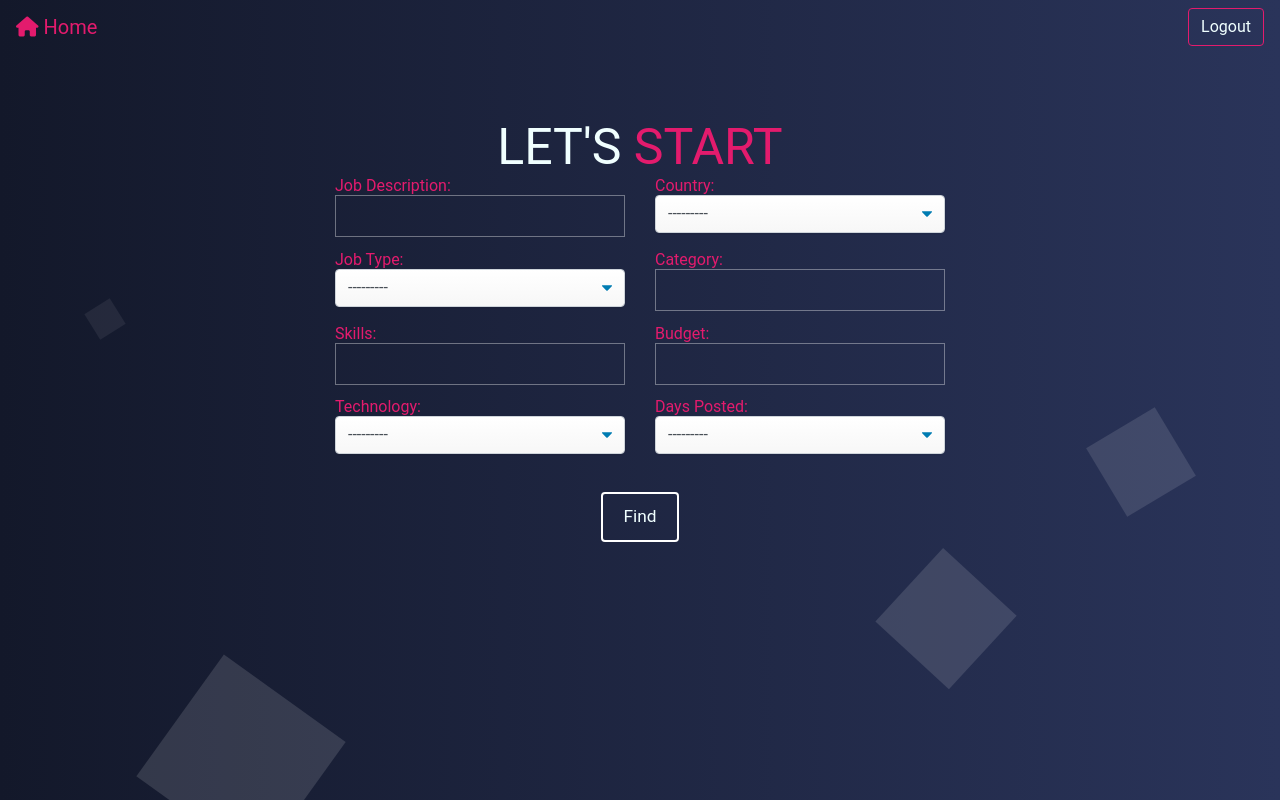
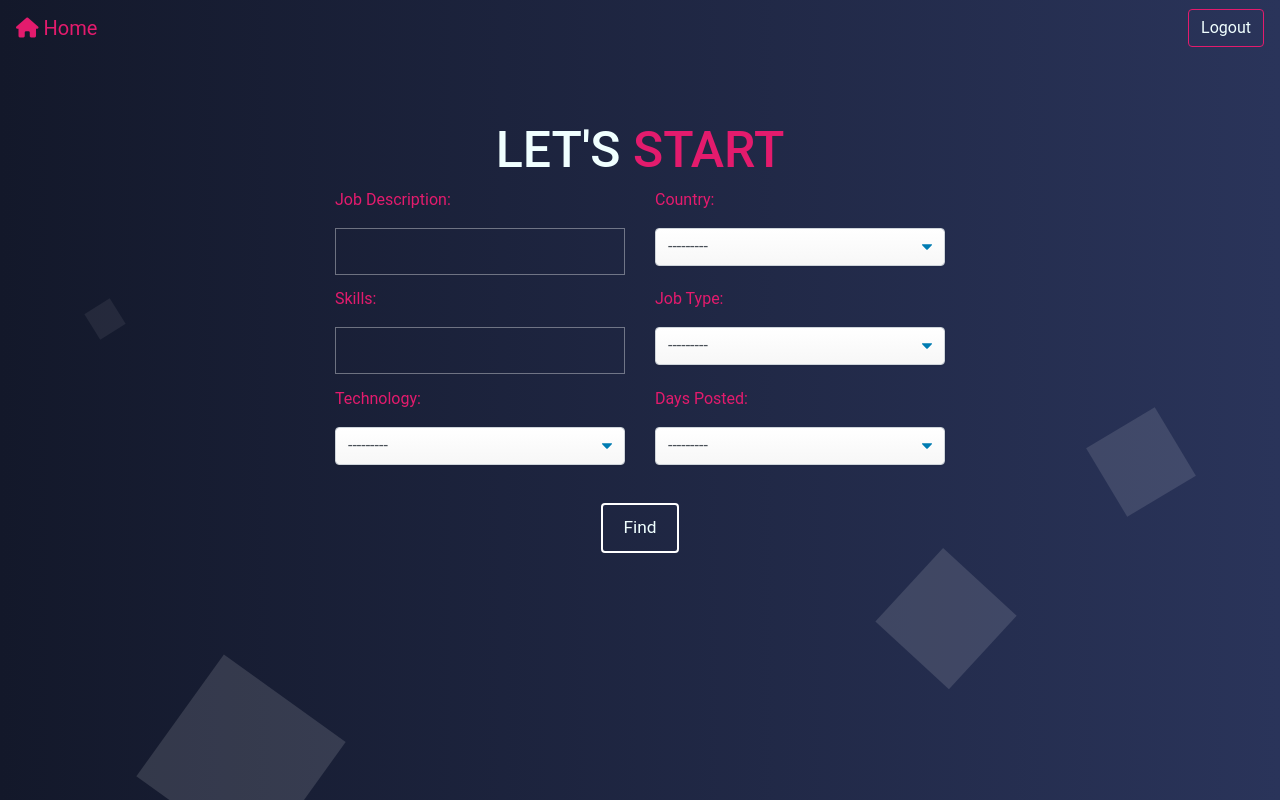
Before and after one commit to Bryan13133/jobFinder, a Django app: page /filters/ in a window 1280 px wide. Run offline with Django 3.2, Linux system fonts and the light colour scheme; the visitor is signed in with stand-in values (Sample User, id 1); some libraries are stand-ins or nearby versions.

Commit message:
Jobs Result

```diff
--- a/filters/forms.py
+++ b/filters/forms.py
@@ -20,9 +20,7 @@ class FiltersForm(forms.ModelForm):
             'jobDescription',
             'country',
             'jobType',
-            'category',
             'skills',
-            'budget',
             'daysPosted',
             'technology'
         ]
@@ -30,9 +28,7 @@ class FiltersForm(forms.ModelForm):
             'jobDescription': 'Job Description',
             'country': 'Country',
             'jobType': 'Job Type',
-            'category': 'Category',
             'skills': 'Skills',
-            'budget': 'Budget',
             'daysPosted': 'Days Posted',
             'technology':  'Technology'
         }
@@ -42,7 +38,6 @@ class FiltersForm(forms.ModelForm):
             'jobType':        forms.Select(attrs={'class': 'select-css'}),
             'category':       forms.TextInput(attrs={'class': 'text'}),
             'skills':         forms.TextInput(attrs={'class': 'text'}),
-            'budget':         forms.TextInput(attrs={'class': 'text'}),
             'daysPosted':     forms.Select(attrs={'class': 'select-css'}),
             'technology':     forms.Select(attrs={'class': 'select-css'}),
         }
--- a/filters/models.py
+++ b/filters/models.py
@@ -3,16 +3,13 @@ from django_countries.fields import CountryField
 from django.core.exceptions import ValidationError
 
 jobChoices = (('FT','Fulltime'),('PT','Part Time'),('C','Contract'),('I','Internship'),('T','Temporary'),)
-dayChoices = (('1','1'),('3','3'),('5','5'),('7','7'),('14','14'))
+dayChoices = (('7','7'),('14','14'),('30','30'))
 techChoices = (('J','Java'),('C','C'),('P','Python'),('C++','C++'),('VB','Visual Basic'),('JS','Javascript'),('C#','C#'),('PH','PHP'),('SQ','SQL'),('OC','Objective-c'),('G','Go'),('SF','Swift'),('R','Ruby'))
-
 
 class Filters(models.Model):
     jobDescription = models.CharField(max_length=120)
     country        = CountryField(blank=False)
     jobType        = models.CharField(max_length=120,choices=jobChoices,blank=False)
-    category       = models.CharField(max_length=120,blank=False)
     skills         = models.CharField(max_length=120,blank=False)
-    budget         = models.CharField(max_length=120,blank=False)
     daysPosted     = models.CharField(max_length=120,choices=dayChoices,blank=False)
     technology     = models.CharField(max_length=120,choices=techChoices,blank=False)
--- a/filters/templates/filters.html
+++ b/filters/templates/filters.html
@@ -3,15 +3,9 @@
 <nav class="navbar navbar-light bg-light justify-content-between" style="background: linear-gradient(to left,#2a345a,#13182a);">
     <a  href="{% url 'filters'%}" class="navbar-brand" style="color: #e31b6d"><i class="fas fa-home"></i> Home</a>
     <a href="{% url 'logout'%}" class="btn btn-outline-success my-2 my-sm-0 "  style="color: azure; border-color: #e31b6d; ">Logout</a>
+
   </nav>
-  <div class="pos-f-t">
-    <div class="collapse" id="navbarToggleExternalContent">
-        <div class="bg-dark p-4">
-          <h4 class="text-white">Collapsed content</h4>
-          <span class="text-muted">Toggleable via the navbar brand.</span>
-        </div>
-      </div>
-  </div>
+
 <div style=" width:100%;" id="filters">
     <h3 style="margin-top: 5%; text-transform: uppercase; text-align: center;" >  Let's<span style="color:#e31b6d;"> Start</span></h3>
    <form method="post" id="filtersForm">
@@ -38,24 +32,6 @@
         <div class="col-md-3">
             <div class="row">
                <div class="col-md-12">
-                   <label for="keyWord" style="color:#e31b6d;">{{form.jobType.label_tag}}</label>
-                   {{form.jobType}}
-               </div>
-            </div>
-           </div>
-           <div class="col-md-3">
-               <div class="row">
-                   <div class="col-md-12">
-                       <label for="area" style="color:#e31b6d;">{{form.category.label_tag}}</label>
-                       {{form.category}}
-                   </div>
-                </div>
-           </div>
-       </div>
-       <div class="row justify-content-center "style="margin-right: 0px;margin-left: 0px;margin-top:1%;">
-           <div class="col-md-3">
-            <div class="row">
-               <div class="col-md-12">
                    <label for="keyWord" style="color:#e31b6d;">{{form.skills.label_tag}}</label>
                    {{form.skills}}
                </div>
@@ -64,11 +40,12 @@
            <div class="col-md-3">
             <div class="row">
                <div class="col-md-12">
-                       <label for="area" style="color:#e31b6d;">{{form.budget.label_tag}}</label>
-                       {{form.budget}}
+                   <label for="keyWord" style="color:#e31b6d;">{{form.jobType.label_tag}}</label>
+                   {{form.jobType}}
                </div>
             </div>
            </div>
+
        </div>
        <div class="row justify-content-center "style="margin-right: 0px;margin-left: 0px;margin-top:1%;">
            <div class="col-md-3">
--- a/filters/views.py
+++ b/filters/views.py
@@ -18,7 +18,7 @@ def filters(request):
             response = requestGit(data=gitData)
             if(response):
                 data = response.json()
-                return render(request,'joblist.html',{'data':data})
+                return render(request,'jobs.html',{'data':data})
             else:
                 form = FiltersForm()
                 context = {
@@ -47,3 +47,6 @@ def requestGit(data):
 def logoutApp(request):
     logout(request)
     return redirect('home1')
+
+def jobs(request):
+    return render(request,'jobs.html')
--- a/myportfolio/templates/base.html
+++ b/myportfolio/templates/base.html
@@ -27,8 +27,8 @@
             $('#title').text(t);
             $('#company').text(c);
             $('#location').text(l);
+            $('#logoModal').attr("src", cl);
             $('#desc').html(d);
-            $('#logoModal').attr("src", cl);
             $('#apply').html(a);
             $('#job').show();
         }
@@ -43,39 +43,19 @@
     <meta name="viewport" content="width=device-width, initial-scale=1.0">
     <style>
 
-html, body, div, span, applet, object, iframe, h1, h2, h3, h4, h5, h6, p, blockquote, pre, a, abbr, acronym, address, big, cite, code, del, dfn, em, img, ins, kbd, q, s, samp, small, strike, strong, sub, sup, tt, var, b, u, i, dl, dt, dd, ol, nav ul, nav li, fieldset, form, label, legend, table, caption, tbody, tfoot, thead, tr, th, td, article, aside, canvas, details, embed, figure, figcaption, footer, header, hgroup, menu, nav, output, ruby, section, summary, time, mark, audio, video {
-  margin: 0;
-  padding: 0;
-  border: 0;
-  font-size: 100%;
-  font: inherit;
-  vertical-align: baseline;
-}
-.btn-outline-success:hover{background-color:#e31b6d;}
-article, aside, details, figcaption, figure, footer, header, hgroup, menu, nav, section {
-  display: block;
-}
 
-ol, ul {
-  list-style: none;
-  margin: 0px;
-  padding: 0px;
-}
-
-blockquote, q {
-  quotes: none;
-}
-
-blockquote:before, blockquote:after, q:before, q:after {
-  content: '';
-  content: none;
-}
-
-table {
-  border-collapse: collapse;
-  border-spacing: 0;
-}
-
+.btn-outline-success{color: azure;border-color:#e31b6d}
+.btn-outline-success:hover{color:azure;background-color:#e31b6d;border-color:#e31b6d}
+.btn-outline-success.focus,
+.btn-outline-success:focus{box-shadow:0 0 0 .2rem #e31b6d}
+.btn-outline-success.disabled,
+.btn-outline-success:disabled{color:azure;background-color:transparent}
+.btn-outline-success:not(:disabled):not(.disabled).active,
+.btn-outline-success:not(:disabled):not(.disabled):active,.show>
+.btn-outline-success.dropdown-toggle{color:azure;background-color:#e31b6d;border-color:#e31b6d}
+.btn-outline-success:not(:disabled):not(.disabled).active:focus,
+.btn-outline-success:not(:disabled):not(.disabled):active:focus,.show>
+.btn-outline-success.dropdown-toggle:focus{box-shadow:0 0 0 .2rem #e31b6d}
 /*-- start editing from here --*/
 a {
   text-decoration: none;
@@ -130,36 +110,12 @@ a {
   vertical-align: top;
 }
 
-/* vertical align top */
-nav.vertical ul li {
-  display: block;
-}
-
-/* vertical menu */
-nav.horizontal ul li {
-  display: inline-block;
-}
-
-/* horizontal menu */
-img {
-  max-width: 100%;
-}
-
 /*-- end reset --*/
 body {
 
   font-family: 'Roboto', sans-serif;
 }
 
-h1 {
-  font-size: 3em;
-  text-align: center;
-  color: #fff;
-  font-weight: 100;
-  text-transform: capitalize;
-  letter-spacing: 4px;
-  font-family: 'Roboto', sans-serif;
-}
 
 /*-- main --*/
 .main-w3layouts {
@@ -799,7 +755,6 @@ border-radius: .25rem;
 max-width: 100%;
 box-sizing: border-box;
 height: calc(1.5em + .75rem + 2px);
-
 box-shadow: 0 1px 0 1px rgba(0,0,0,.03);
 -moz-appearance: none;
 -webkit-appearance: none;
@@ -810,10 +765,6 @@ background-repeat: no-repeat, repeat;
 background-position: right .7em top 50%, 0 0;
 background-size: .65em auto, 100%;
 }
-.navbar-collapse.in {
-    display: block !important;
-}
-
     </style>
     <title>Find a Job</title>
 </head>
--- a/myportfolio/urls.py
+++ b/myportfolio/urls.py
@@ -17,11 +17,10 @@ from django.contrib import admin
 from django.urls import path
 from home.views import home
 from myportfolio.views import base
-from jobs.views import joblist
 from login.views import loginApp
 from signup.views import signup
 from django.conf import settings
-from filters.views import filters,logoutApp
+from filters.views import filters,logoutApp,jobs
 from django.conf.urls.static import static
 
 urlpatterns = [
@@ -29,10 +28,10 @@ urlpatterns = [
     path('admin/', admin.site.urls),
     path('base/',base,name='base'),
     path('home/',home,name='home'),
-    path('jobslist/',joblist,name='jobslist'),
     path('login/',loginApp,name='login'),
     path('signup/',signup,name='signup'),
     path('filters/',filters,name='filters'),
-    path('logoutApp/',logoutApp,name='logout')
+    path('logoutApp/',logoutApp,name='logout'),
+    path('jobs/',jobs,name='jobs')
 
 ] + static(settings.MEDIA_URL,document_root=settings.MEDIA_ROOT)
```
Also changed, not shown: filters/templates/jobs.html (+112 -0 lines), home/templates/home.html (+2 -6 lines). Lines whose indentation alone changed are shown as unchanged.
